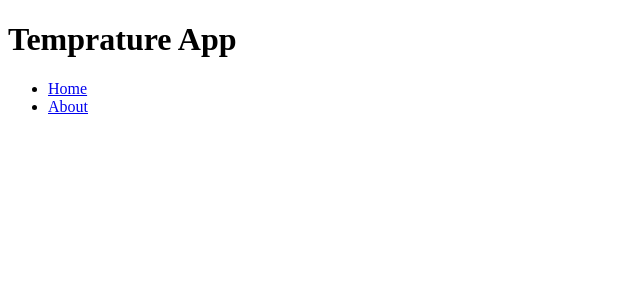
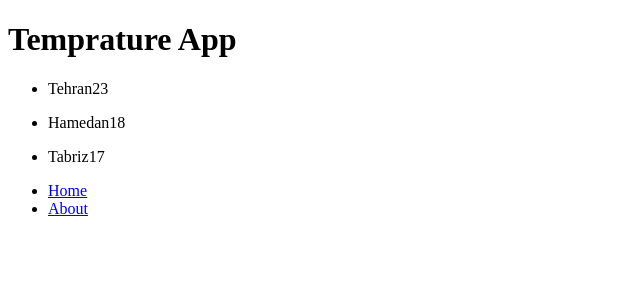
Before and after one commit to MatinKHD/weather-report, a React (Create React App) app: page /reports/1 in a window 1280 px wide. Shown: the top 300 px of the page, without its empty margins (0-640 px from the left). Built offline with nearby package versions, Linux system fonts and the light colour scheme.

Commit message:
display the data for users

```diff
--- a/src/report.jsx
+++ b/src/report.jsx
@@ -9,9 +9,20 @@ export async function loader({ params }) {
 }
 
 function Report() {
-  const data = useLoaderData();
+  const { data } = useLoaderData();
 
-  console.log(data);
+  return (
+    <dl>
+      {data.map(({ city, temp }) => (
+        <ul key={city}>
+          <li>
+            <span>{city}</span>
+            <span>{temp}</span>
+          </li>
+        </ul>
+      ))}
+    </dl>
+  );
 }
 
 export default Report;
```
